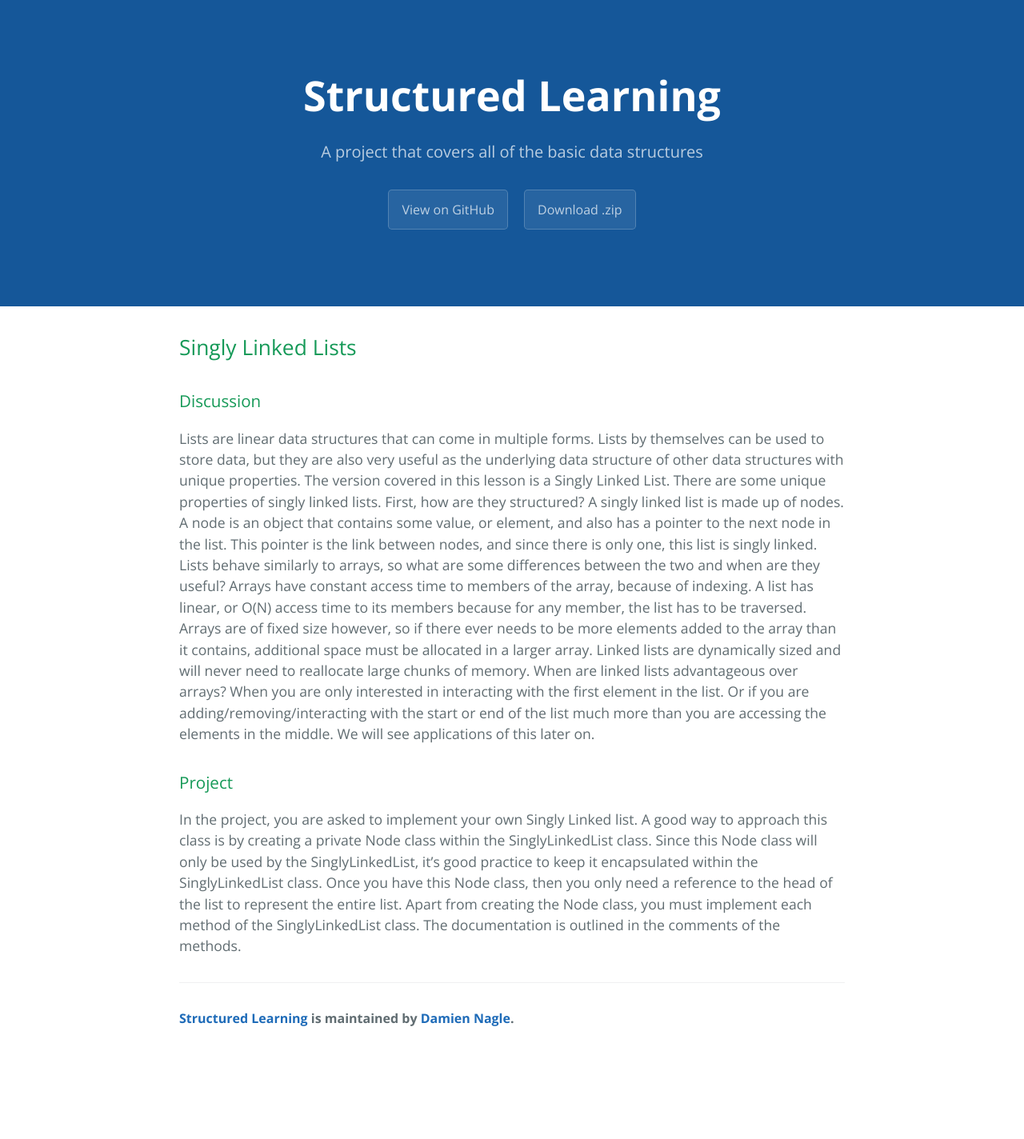
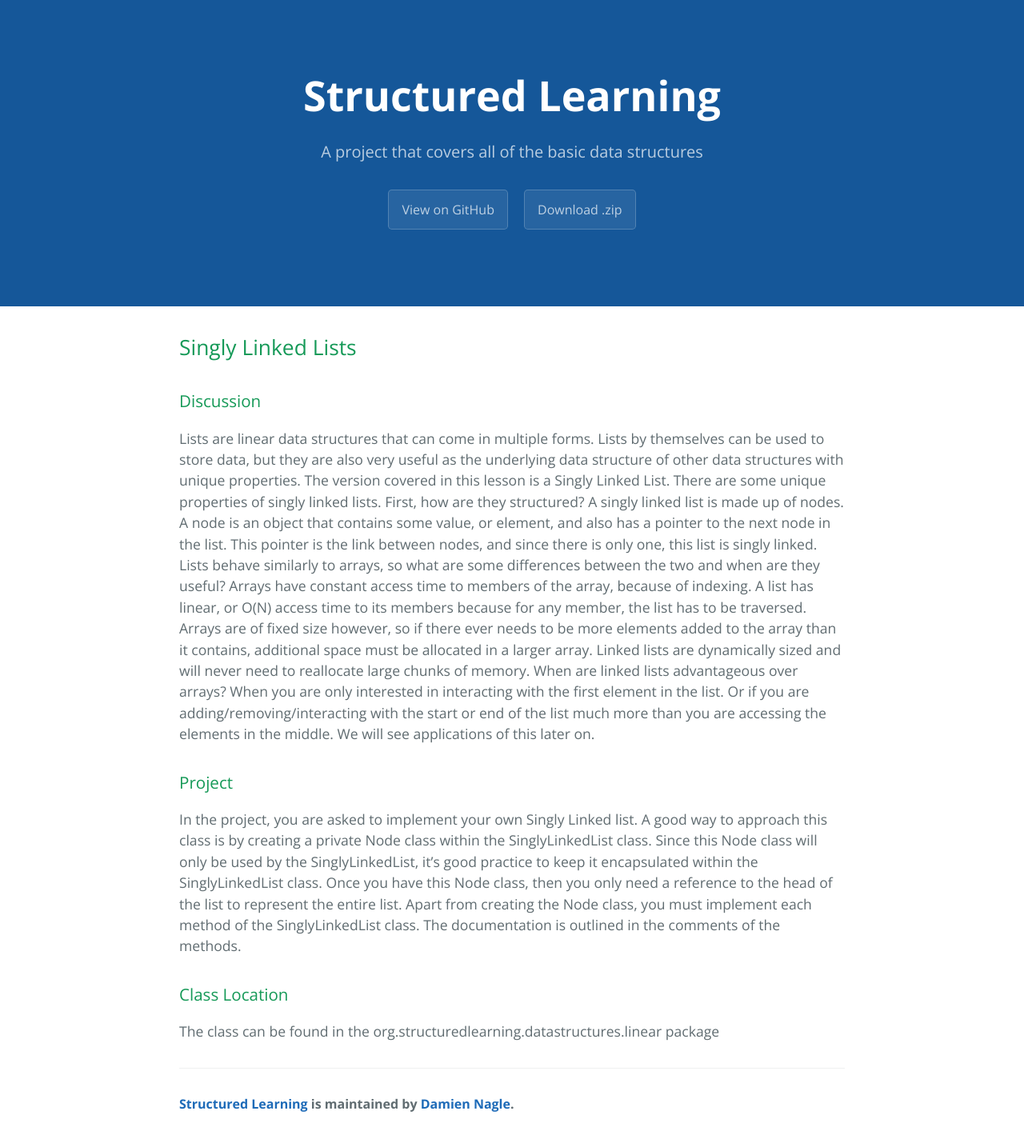
Before and after one commit to garbageman/StructuredLearning, a Jekyll site: the page built from _posts/2016-11-15-SinglyLinkedList.markdown, in a window 1280 px wide. Shown: the whole page at 80% size. Built offline with Jekyll 4.4.1, drawn with Linux system fonts in a browser that asks for light colours; before the commit the page ends 1317 px from its top, so only the background shows below that.

Commit message:
Updated readme and added to the SinglyLinkedList lesson

```diff
--- a/_posts/2016-11-15-SinglyLinkedList.markdown
+++ b/_posts/2016-11-15-SinglyLinkedList.markdown
@@ -17,3 +17,7 @@
 
 In the project, you are asked to implement your own Singly Linked list. A good way to approach this class is by creating a private Node class within the SinglyLinkedList class. Since this Node class will only be used by the SinglyLinkedList, it's good practice to keep it encapsulated within the SinglyLinkedList class. Once you have this Node class, then you only need a reference to the head of the list to represent the entire list.
 Apart from creating the Node class, you must implement each method of the SinglyLinkedList class. The documentation is outlined in the comments of the methods.
+
+### Class Location
+
+The class can be found in the org.structuredlearning.datastructures.linear package
```
Also changed, not shown: README.md.
